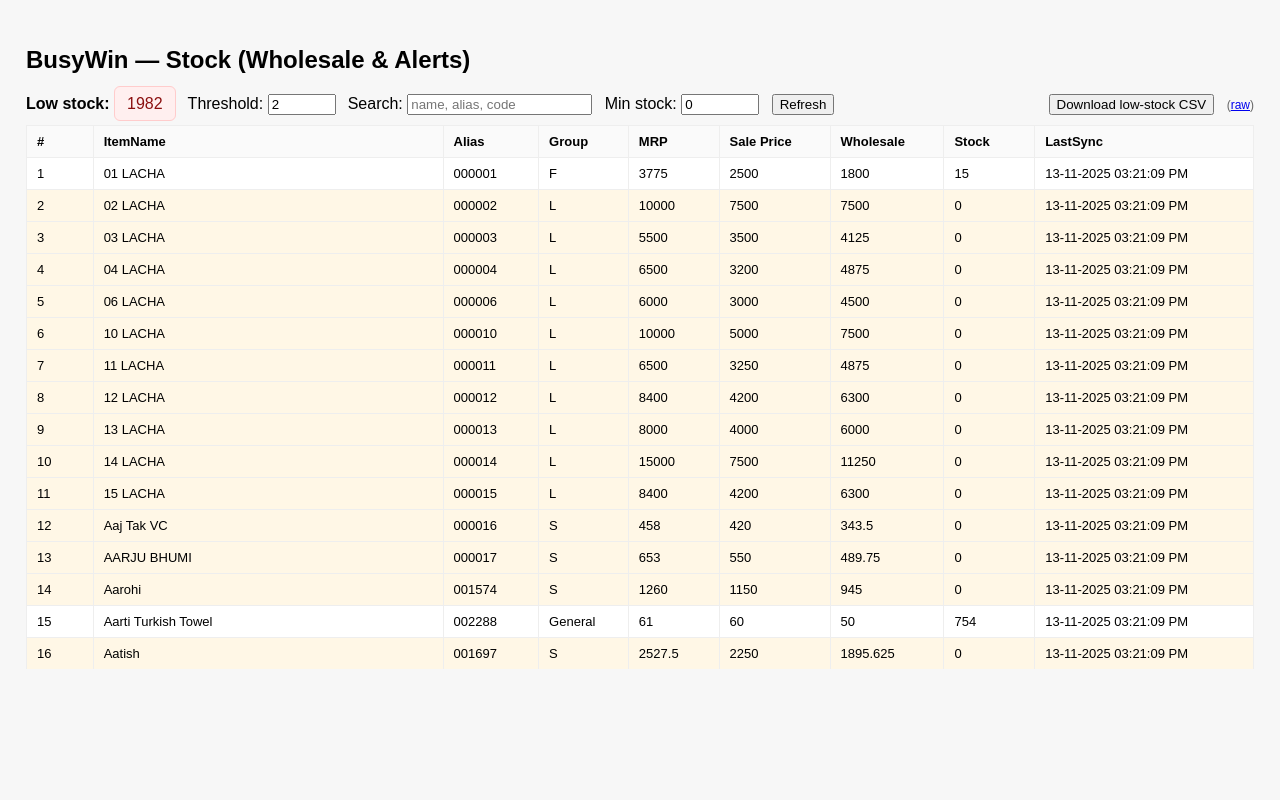
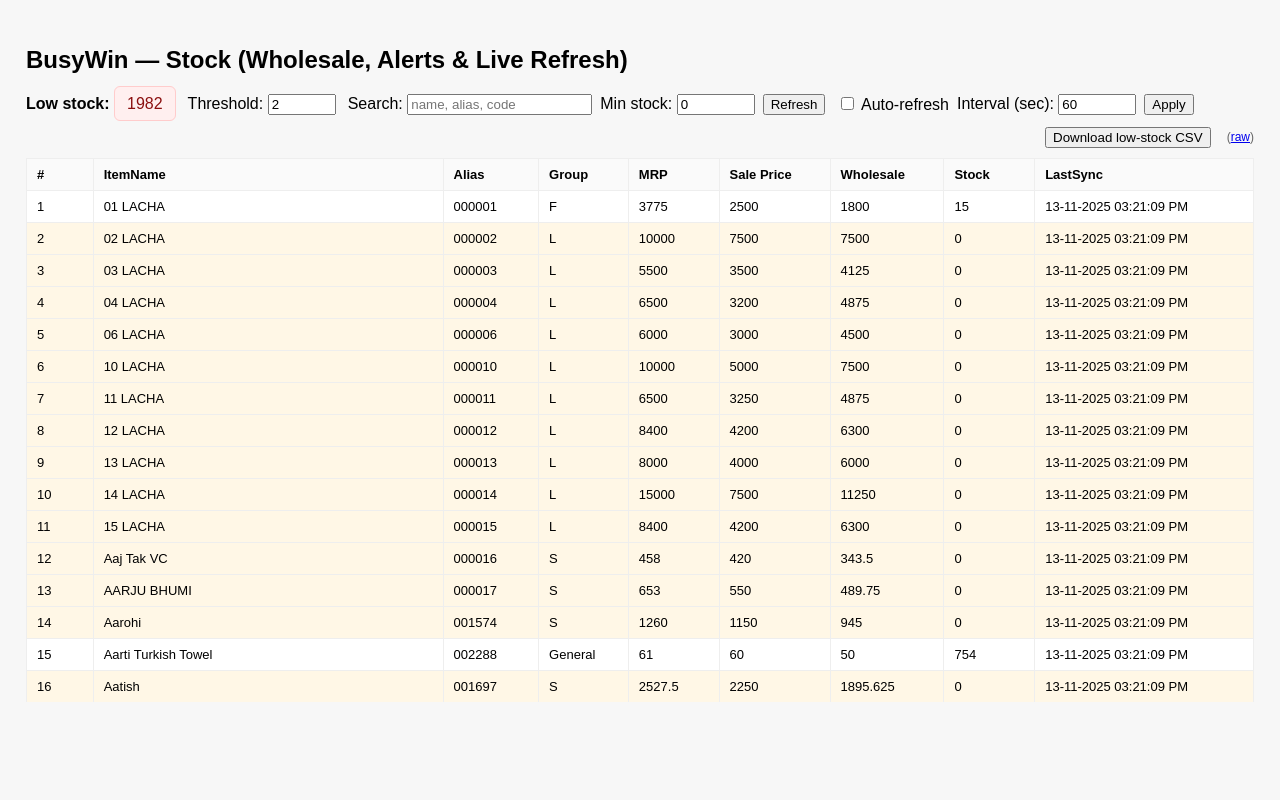
Before and after one commit to unique205/busywin-stock-data, a plain HTML site: page index_wholesale.html in a window 1280 px wide. Drawn offline with Linux system fonts and the light colour scheme.

Commit message:
Enhance: add live auto-refresh controls (toggle & interval) - 13-11-2025 15:21:32

```diff
--- a/index_wholesale.html
+++ b/index_wholesale.html
@@ -1,9 +1,10 @@
 <!doctype html>
-<html lang="en"><head><meta charset="utf-8"/><title>BusyWin — Stock (Wholesale & Alerts)</title>
+<html lang="en">
+<head><meta charset="utf-8"/><title>BusyWin — Stock (Wholesale, Alerts & Live Refresh)</title>
 <meta name="viewport" content="width=device-width,initial-scale=1" />
 <style>
 body{font-family:Arial,Helvetica,sans-serif;padding:18px;background:#f7f7f7}
-.top{display:flex;gap:12px;align-items:center;margin-bottom:10px}
+.top{display:flex;gap:12px;align-items:center;margin-bottom:10px;flex-wrap:wrap}
 .alert{padding:8px 12px;border-radius:6px;background:#ffefef;border:1px solid #ffcccc;color:#8b0f0f}
 .ok{padding:8px 12px;border-radius:6px;background:#eefaf1;border:1px solid #c7eed2;color:#0b6b2d}
 table{border-collapse:collapse;width:100%;background:white;box-shadow:0 1px 4px rgba(0,0,0,0.06)}
@@ -12,26 +13,42 @@ th{background:#fafafa;position:sticky;top:0;z-index:2}
 .small{font-size:12px;color:#666}
 .stock-low{background:#fff7e6}
 button{cursor:pointer}
+.control-group{display:flex;gap:8px;align-items:center}
 </style>
-</head><body>
-<h2>BusyWin — Stock (Wholesale & Alerts)</h2>
+</head>
+<body>
+<h2>BusyWin — Stock (Wholesale, Alerts & Live Refresh)</h2>
+
 <div class="top">
   <div><strong>Low stock:</strong> <span id="lowCount" class="alert">—</span></div>
-  <div><label>Threshold: <input id="threshold" type="number" value="2" style="width:60px" /></label></div>
-  <div><label>Search: <input id="q" placeholder="name, alias, code" /></label>
-       <label style="margin-left:8px">Min stock: <input id="minStock" type="number" min="0" value="0" style="width:70px" /></label>
-       <button id="refresh" style="margin-left:8px">Refresh</button></div>
-  <div style="margin-left:auto"><button id="exportLow">Download low-stock CSV</button>
-  <span class="small" style="margin-left:8px">(<a id="rawLink" href="stock_data.js" target="_blank">raw</a>)</span></div>
+
+  <div class="control-group"><label>Threshold: <input id="threshold" type="number" value="2" style="width:60px" /></label></div>
+
+  <div class="control-group"><label>Search: <input id="q" placeholder="name, alias, code" /></label>
+    <label>Min stock: <input id="minStock" type="number" min="0" value="0" style="width:70px" /></label>
+    <button id="refresh">Refresh</button></div>
+
+  <div class="control-group">
+    <label><input id="autoRefresh" type="checkbox" /> Auto-refresh</label>
+    <label>Interval (sec): <input id="intervalSec" type="number" min="5" value="60" style="width:70px" /></label>
+    <button id="applyInterval">Apply</button>
+  </div>
+
+  <div style="margin-left:auto" class="control-group">
+    <button id="exportLow">Download low-stock CSV</button>
+    <span class="small" style="margin-left:8px">(<a id="rawLink" href="stock_data.js" target="_blank">raw</a>)</span>
+  </div>
 </div>
 
-<div style="overflow:auto;max-height:68vh"><table id="tbl"><thead>
-<tr><th>#</th><th>ItemName</th><th>Alias</th><th>Group</th><th>MRP</th><th>Sale Price</th><th>Wholesale</th><th>Stock</th><th>LastSync</th></tr>
-</thead><tbody id="body"></tbody></table></div>
+<div style="overflow:auto;max-height:68vh">
+  <table id="tbl"><thead>
+    <tr><th>#</th><th>ItemName</th><th>Alias</th><th>Group</th><th>MRP</th><th>Sale Price</th><th>Wholesale</th><th>Stock</th><th>LastSync</th></tr>
+  </thead><tbody id="body"></tbody></table>
+</div>
 
 <script>
 (function(){
-  let stockDataCache=[];
+  let stockDataCache=[]; let refreshTimer=null;
   function render(items){
     stockDataCache = items||[];
     const tbody=document.getElementById('body'); tbody.innerHTML='';
@@ -40,42 +57,47 @@ button{cursor:pointer}
     const threshold=Number(document.getElementById('threshold').value)||0;
     let idx=0, lowCount=0;
     for(const it of items){
-      if(q){const s=((it.ItemName||'')+' '+(it.ItemAlias||'')+' '+(it.ItemCode||'')).toLowerCase(); if(s.indexOf(q)===-1) continue;}
+      if(q){ const s=((it.ItemName||'')+' '+(it.ItemAlias||'')+' '+(it.ItemCode||'')).toLowerCase(); if(s.indexOf(q)===-1) continue; }
       const stockN=Number(it.Stock)||0; if(stockN<minStock) continue;
       idx++; const tr=document.createElement('tr');
-      if(stockN<=threshold){tr.className='stock-low'; lowCount++;}
-      tr.innerHTML=[`<td>${idx}</td>`,`<td>${it.ItemName||''}</td>`,`<td>${it.ItemAlias||''}</td>`,`<td>${it.GroupName||''}</td>`,`<td>${it.Item_MRP||''}</td>`,`<td>${it.Item_Sale_Price||''}</td>`,`<td>${(it.Item_SelfVal_Price===undefined?'':it.Item_SelfVal_Price)||''}</td>`,`<td>${it.Stock||''}</td>`,`<td>${it.LastSync||''}</td>`].join('');
+      if(stockN<=threshold){ tr.className='stock-low'; lowCount++; }
+      tr.innerHTML=[
+        `<td>${idx}</td>`,`<td>${it.ItemName||''}</td>`,`<td>${it.ItemAlias||''}</td>`,`<td>${it.GroupName||''}</td>`,
+        `<td>${it.Item_MRP||''}</td>`,`<td>${it.Item_Sale_Price||''}</td>`,`<td>${(it.Item_SelfVal_Price===undefined?'':it.Item_SelfVal_Price)||''}</td>`,
+        `<td>${it.Stock||''}</td>`,`<td>${it.LastSync||''}</td>`
+      ].join('');
       tbody.appendChild(tr);
     }
-    const lc=document.getElementById('lowCount'); lc.textContent=lowCount; lc.className = (lowCount>0?'alert':'ok');
+    const lc=document.getElementById('lowCount'); lc.textContent=lowCount; lc.className=(lowCount>0?'alert':'ok');
     if(idx===0) tbody.innerHTML='<tr><td colspan="9" class="small">No items match the filter</td></tr>';
   }
-
   function loadAndRender(){
     const prev=document.getElementById('__stock_js_loader'); if(prev) prev.remove();
     const s=document.createElement('script'); s.id='__stock_js_loader'; s.src='stock_data.js?v='+new Date().getTime();
     s.onload=function(){ try{ if(typeof stockData!=='undefined'){ render(stockData); } else { document.getElementById('body').innerHTML='<tr><td colspan="9">stockData not found in stock_data.js</td></tr>'; } }catch(e){ document.getElementById('body').innerHTML='<tr><td colspan="9">Error:'+e+'</td></tr>' } };
     s.onerror=function(){ document.getElementById('body').innerHTML='<tr><td colspan="9">Failed to load stock_data.js</td></tr>' };
-    document.body.appendChild(s);
-    document.getElementById('rawLink').href='stock_data.js?v='+new Date().getTime();
+    document.body.appendChild(s); document.getElementById('rawLink').href='stock_data.js?v='+new Date().getTime();
   }
-
   function exportLowCSV(){
     const threshold=Number(document.getElementById('threshold').value)||0;
     const rows=[['ItemName','ItemAlias','ItemCode','Stock','Wholesale','SalePrice']];
-    for(const it of stockDataCache){ const stockN=Number(it.Stock)||0; if(stockN<=threshold) rows.push([it.ItemName||'',it.ItemAlias||'',it.ItemCode||'',it.Stock||'',it.Item_SelfVal_Price||'',it.Item_Sale_Price||'']);}
+    for(const it of stockDataCache){ const stockN=Number(it.Stock)||0; if(stockN<=threshold) rows.push([it.ItemName||'',it.ItemAlias||'',it.ItemCode||'',it.Stock||'',it.Item_SelfVal_Price||'',it.Item_Sale_Price||'']); }
     if(rows.length<=1){ alert('No low-stock items'); return; }
     const csv=rows.map(r=>r.map(c=>'"'+String(c).replace(/"/g,'""')+'"').join(',')).join('\n');
-    const blob=new Blob([csv],{type:'text/csv'}); const url=URL.createObjectURL(blob); const a=document.createElement('a'); a.href=url; a.download='low_stock_'+(new Date().toISOString().slice(0,19).replace(/[:T]/g,'-'))+'.csv'; document.body.appendChild(a); a.click(); a.remove(); URL.revokeObjectURL(url);
+    const blob=new Blob([csv],{type:'text/csv'}); const url=URL.createObjectURL(blob); const a=document.createElement('a'); a.href=url;
+    a.download='low_stock_'+(new Date().toISOString().slice(0,19).replace(/[:T]/g,'-'))+'.csv'; document.body.appendChild(a); a.click(); a.remove(); URL.revokeObjectURL(url);
   }
-
-  document.getElementById('refresh').addEventListener('click', loadAndRender);
-  document.getElementById('q').addEventListener('input', function(){ if(window.debounce) clearTimeout(window.debounce); window.debounce = setTimeout(()=>{ if(typeof stockData!=='undefined') render(stockData) },250); });
-  document.getElementById('minStock').addEventListener('input', function(){ if(typeof stockData!=='undefined') render(stockData) });
-  document.getElementById('threshold').addEventListener('input', function(){ if(typeof stockData!=='undefined') render(stockData) });
-  document.getElementById('exportLow').addEventListener('click', exportLowCSV);
-
+  function startAutoRefresh(){ stopAutoRefresh(); const sec=Math.max(5,Number(document.getElementById('intervalSec').value)||60); if(document.getElementById('autoRefresh').checked){ refreshTimer=setInterval(loadAndRender,sec*1000); } }
+  function stopAutoRefresh(){ if(refreshTimer){ clearInterval(refreshTimer); refreshTimer=null; } }
+  document.getElementById('refresh').addEventListener('click',loadAndRender);
+  document.getElementById('q').addEventListener('input',function(){ if(window.debounce) clearTimeout(window.debounce); window.debounce=setTimeout(()=>{ if(typeof stockData!=='undefined') render(stockData) },250);});
+  document.getElementById('minStock').addEventListener('input',function(){ if(typeof stockData!=='undefined') render(stockData) });
+  document.getElementById('threshold').addEventListener('input',function(){ if(typeof stockData!=='undefined') render(stockData) });
+  document.getElementById('exportLow').addEventListener('click',exportLowCSV);
+  document.getElementById('applyInterval').addEventListener('click',startAutoRefresh);
+  document.getElementById('autoRefresh').addEventListener('change',function(){ if(this.checked) startAutoRefresh(); else stopAutoRefresh(); });
   loadAndRender();
 })();
 </script>
-</body></html>
+</body>
+</html>
```
